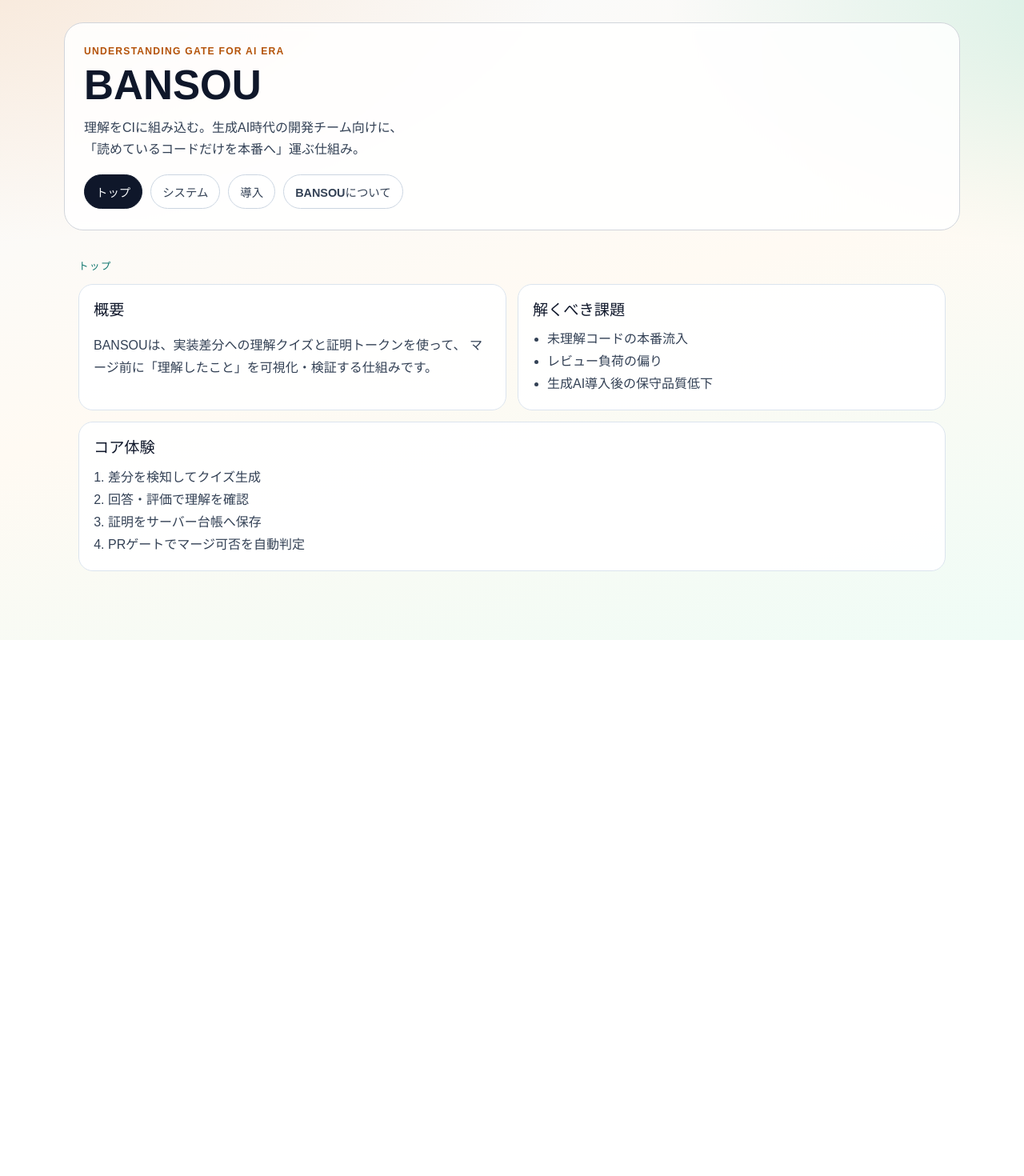
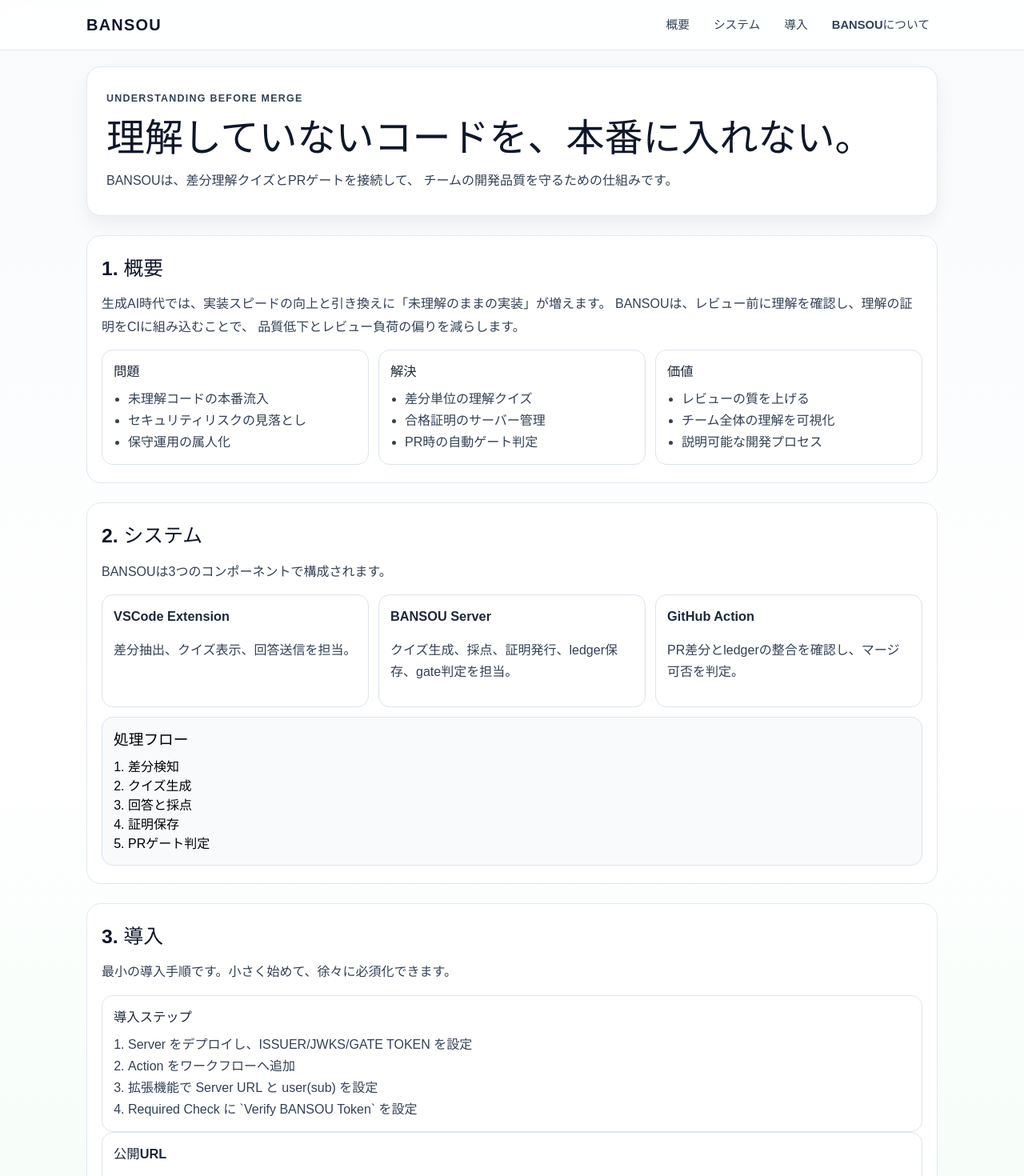
Before and after one commit to Utsugi0101/BANSOU_page, a React (Vite) app: page / in a window 1280 px wide. Shown: the top 1470 px of the page at 80% size. Before the commit the page ends 800 px from the top, so only its background shows below. Built offline with nearby package versions, Linux system fonts and the light colour scheme.

Commit message:
Refactor page to header-led sequential layout

```diff
--- a/src/App.css
+++ b/src/App.css
@@ -1,209 +1,191 @@
-#root {
+.page {
   min-height: 100vh;
+  background:
+    radial-gradient(1200px 600px at -10% -20%, rgba(245, 158, 11, 0.16), transparent 70%),
+    linear-gradient(180deg, #f8fafc 0%, #ffffff 48%, #f0fdf4 100%);
 }
 
-.layout {
-  min-height: 100vh;
-  padding: 28px;
-  background:
-    radial-gradient(1300px 600px at -10% -10%, rgba(248, 146, 48, 0.2), transparent 65%),
-    radial-gradient(900px 500px at 110% 0%, rgba(16, 185, 129, 0.16), transparent 64%),
-    linear-gradient(165deg, #f8fafc 0%, #fffaf3 50%, #effcf6 100%);
+.site-header {
+  position: sticky;
+  top: 0;
+  z-index: 20;
+  backdrop-filter: blur(8px);
+  background: rgba(255, 255, 255, 0.85);
+  border-bottom: 1px solid #e2e8f0;
+}
+
+.header-inner {
+  width: min(1100px, 100%);
+  margin: 0 auto;
+  padding: 12px 18px;
+  display: flex;
+  align-items: center;
+  justify-content: space-between;
+  gap: 16px;
+}
+
+.brand {
+  font-size: 1.25rem;
+  font-weight: 800;
+  color: #0f172a;
+  text-decoration: none;
+  letter-spacing: 0.06em;
+}
+
+.header-nav {
+  display: flex;
+  flex-wrap: wrap;
+  gap: 10px;
+}
+
+.header-nav a {
+  text-decoration: none;
+  color: #334155;
+  font-size: 0.92rem;
+  font-weight: 600;
+  padding: 8px 10px;
+  border-radius: 8px;
+}
+
+.header-nav a:hover {
+  background: #f1f5f9;
+}
+
+.content {
+  width: min(1100px, 100%);
+  margin: 0 auto;
+  padding: 20px 18px 40px;
+  scroll-behavior: smooth;
 }
 
 .hero {
-  width: min(1120px, 100%);
-  margin: 0 auto 18px;
-  padding: 26px 24px;
-  border: 1px solid #d1d5db;
-  border-radius: 24px;
-  background: rgba(255, 255, 255, 0.84);
-  backdrop-filter: blur(6px);
-  animation: fade-up 0.5s ease;
+  padding: 28px 24px;
+  border-radius: 18px;
+  border: 1px solid #e2e8f0;
+  background: #ffffff;
+  box-shadow: 0 12px 24px rgba(15, 23, 42, 0.06);
 }
 
-.hero-tag {
-  margin: 0 0 6px;
-  font-size: 0.76rem;
+.eyebrow {
+  margin: 0;
+  font-size: 0.78rem;
+  letter-spacing: 0.1em;
   font-weight: 700;
-  letter-spacing: 0.1em;
   color: #b45309;
 }
 
 .hero h1 {
-  margin: 0;
-  font-size: clamp(2rem, 4vw, 3.2rem);
-  line-height: 1.1;
+  margin: 10px 0 12px;
+  font-size: clamp(1.9rem, 3.8vw, 3rem);
+  line-height: 1.15;
   color: #0f172a;
 }
 
-.hero-copy {
-  margin: 10px 0 0;
-  font-size: 1rem;
+.hero p {
+  margin: 0;
+  color: #334155;
+  line-height: 1.8;
+}
+
+.section {
+  margin-top: 24px;
+  padding: 22px 18px;
+  border: 1px solid #e2e8f0;
+  border-radius: 18px;
+  background: rgba(255, 255, 255, 0.95);
+}
+
+.section h2 {
+  margin: 0 0 12px;
+  font-size: 1.55rem;
+  color: #0f172a;
+}
+
+.section > p {
+  margin: 0 0 14px;
+  color: #334155;
+  line-height: 1.8;
+}
+
+.cards {
+  display: grid;
+  gap: 12px;
+}
+
+.cards.two {
+  grid-template-columns: repeat(2, minmax(0, 1fr));
+}
+
+.cards.three {
+  grid-template-columns: repeat(3, minmax(0, 1fr));
+}
+
+.card {
+  border: 1px solid #dbe4ee;
+  border-radius: 14px;
+  padding: 14px;
+  background: #ffffff;
+}
+
+.card h3 {
+  margin: 0 0 8px;
+  font-size: 1.02rem;
+  color: #1e293b;
+}
+
+.card p,
+.card li {
   color: #334155;
   line-height: 1.7;
 }
 
-.main-nav {
-  display: flex;
-  flex-wrap: wrap;
-  gap: 10px;
-  margin-top: 18px;
-}
-
-.nav-pill {
-  border: 1px solid #cbd5e1;
-  border-radius: 999px;
-  background: #ffffff;
-  color: #334155;
-  padding: 10px 14px;
-  font-size: 0.9rem;
-  font-weight: 600;
-  cursor: pointer;
-  transition: transform 0.18s ease, box-shadow 0.18s ease, background-color 0.18s ease;
-}
-
-.nav-pill:hover {
-  transform: translateY(-1px);
-  box-shadow: 0 8px 16px rgba(15, 23, 42, 0.08);
-}
-
-.nav-pill.active {
-  background: #0f172a;
-  color: #f8fafc;
-  border-color: #0f172a;
-}
-
-.panel {
-  width: min(1120px, 100%);
-  margin: 0 auto;
-  padding: 18px;
-  border-radius: 24px;
-}
-
-.section-label {
-  margin: 0 0 12px;
-  font-size: 0.78rem;
-  font-weight: 700;
-  letter-spacing: 0.12em;
-  color: #0f766e;
-}
-
-.section-grid {
-  display: grid;
-  grid-template-columns: repeat(2, minmax(0, 1fr));
-  gap: 14px;
-}
-
-.feature-card {
-  border: 1px solid #dbe4ee;
-  border-radius: 18px;
-  background: rgba(255, 255, 255, 0.92);
-  padding: 18px;
-  animation: fade-up 0.4s ease both;
-}
-
-.feature-card:nth-child(2) {
-  animation-delay: 0.04s;
-}
-
-.feature-card:nth-child(3) {
-  animation-delay: 0.08s;
-}
-
-.feature-card:nth-child(4) {
-  animation-delay: 0.12s;
-}
-
-.feature-card.full {
-  grid-column: 1 / -1;
-}
-
-.feature-card h2 {
-  margin: 0 0 8px;
-  font-size: 1.2rem;
-  color: #0f172a;
-}
-
-.feature-card p,
-.feature-card li {
-  color: #334155;
-  line-height: 1.75;
-}
-
-.feature-card a {
-  color: #0369a1;
-}
-
-.feature-card ul,
-.feature-card ol {
+.card ul,
+.card ol {
   margin: 0;
   padding-left: 18px;
 }
 
-.chip-list {
-  display: flex;
-  flex-wrap: wrap;
-  gap: 8px;
-  list-style: none;
-  padding: 0;
+.card a {
+  color: #0369a1;
+  font-weight: 600;
 }
 
-.chip-list li {
-  border: 1px solid #d1fae5;
-  background: #ecfdf5;
-  border-radius: 999px;
-  padding: 6px 10px;
-  font-size: 0.86rem;
+.flow {
+  margin-top: 12px;
+  border: 1px solid #dbe4ee;
+  border-radius: 14px;
+  padding: 14px;
+  background: #f8fafc;
 }
 
-pre {
-  margin: 0;
-  background: #0f172a;
-  color: #f8fafc;
-  border-radius: 12px;
-  padding: 14px;
-  overflow-x: auto;
+.flow h3 {
+  margin: 0 0 8px;
 }
 
-blockquote {
+.flow ol {
   margin: 0;
-  padding: 14px;
+  padding-left: 18px;
+}
+
+.concept {
+  margin: 14px 0 0;
+  padding: 12px 14px;
   border-left: 4px solid #f59e0b;
   background: #fffbeb;
+  color: #78350f;
   border-radius: 8px;
-  color: #78350f;
 }
 
-@keyframes fade-up {
-  from {
-    opacity: 0;
-    transform: translateY(8px);
-  }
-  to {
-    opacity: 1;
-    transform: translateY(0);
+@media (max-width: 900px) {
+  .cards.two,
+  .cards.three {
+    grid-template-columns: 1fr;
   }
 }
 
-@media (max-width: 820px) {
-  .layout {
-    padding: 14px;
-  }
-
-  .hero {
-    padding: 20px 16px;
-  }
-
-  .panel {
-    padding: 6px;
-  }
-
-  .section-grid {
-    grid-template-columns: 1fr;
-  }
-
-  .feature-card.full {
-    grid-column: auto;
+@media (max-width: 680px) {
+  .header-inner {
+    align-items: flex-start;
+    flex-direction: column;
   }
 }
--- a/src/App.tsx
+++ b/src/App.tsx
@@ -1,180 +1,148 @@
-import { useMemo, useState } from 'react';
 import './App.css';
 
-type PageId = 'overview' | 'system' | 'adoption' | 'about';
-
-type NavItem = {
-  id: PageId;
-  label: string;
-};
-
-const navItems: NavItem[] = [
-  { id: 'overview', label: 'トップ' },
-  { id: 'system', label: 'システム' },
-  { id: 'adoption', label: '導入' },
-  { id: 'about', label: 'BANSOUについて' },
-];
-
 function App() {
-  const [page, setPage] = useState<PageId>('overview');
-  const current = useMemo(() => navItems.find((item) => item.id === page), [page]);
-
   return (
-    <div className="layout">
-      <header className="hero">
-        <p className="hero-tag">UNDERSTANDING GATE FOR AI ERA</p>
-        <h1>BANSOU</h1>
-        <p className="hero-copy">
-          理解をCIに組み込む。生成AI時代の開発チーム向けに、
-          <br />
-          「読めているコードだけを本番へ」運ぶ仕組み。
-        </p>
-        <nav className="main-nav" aria-label="BANSOU pages">
-          {navItems.map((item) => (
-            <button
-              key={item.id}
-              type="button"
-              className={`nav-pill ${item.id === page ? 'active' : ''}`}
-              onClick={() => setPage(item.id)}
-            >
-              {item.label}
-            </button>
-          ))}
-        </nav>
+    <div className="page">
+      <header className="site-header">
+        <div className="header-inner">
+          <a className="brand" href="#top">
+            BANSOU
+          </a>
+          <nav className="header-nav" aria-label="Main navigation">
+            <a href="#overview">概要</a>
+            <a href="#system">システム</a>
+            <a href="#adoption">導入</a>
+            <a href="#about">BANSOUについて</a>
+          </nav>
+        </div>
       </header>
 
-      <main className="panel">
-        <p className="section-label">{current?.label}</p>
-        {page === 'overview' && <OverviewPage />}
-        {page === 'system' && <SystemPage />}
-        {page === 'adoption' && <AdoptionPage />}
-        {page === 'about' && <AboutPage />}
+      <main id="top" className="content">
+        <section className="hero">
+          <p className="eyebrow">UNDERSTANDING BEFORE MERGE</p>
+          <h1>理解していないコードを、本番に入れない。</h1>
+          <p>
+            BANSOUは、差分理解クイズとPRゲートを接続して、
+            チームの開発品質を守るための仕組みです。
+          </p>
+        </section>
+
+        <section id="overview" className="section">
+          <h2>1. 概要</h2>
+          <p>
+            生成AI時代では、実装スピードの向上と引き換えに「未理解のままの実装」が増えます。
+            BANSOUは、レビュー前に理解を確認し、理解の証明をCIに組み込むことで、
+            品質低下とレビュー負荷の偏りを減らします。
+          </p>
+          <div className="cards three">
+            <article className="card">
+              <h3>問題</h3>
+              <ul>
+                <li>未理解コードの本番流入</li>
+                <li>セキュリティリスクの見落とし</li>
+                <li>保守運用の属人化</li>
+              </ul>
+            </article>
+            <article className="card">
+              <h3>解決</h3>
+              <ul>
+                <li>差分単位の理解クイズ</li>
+                <li>合格証明のサーバー管理</li>
+                <li>PR時の自動ゲート判定</li>
+              </ul>
+            </article>
+            <article className="card">
+              <h3>価値</h3>
+              <ul>
+                <li>レビューの質を上げる</li>
+                <li>チーム全体の理解を可視化</li>
+                <li>説明可能な開発プロセス</li>
+              </ul>
+            </article>
+          </div>
+        </section>
+
+        <section id="system" className="section">
+          <h2>2. システム</h2>
+          <p>BANSOUは3つのコンポーネントで構成されます。</p>
+          <div className="cards three">
+            <article className="card">
+              <h3>VSCode Extension</h3>
+              <p>差分抽出、クイズ表示、回答送信を担当。</p>
+            </article>
+            <article className="card">
+              <h3>BANSOU Server</h3>
+              <p>クイズ生成、採点、証明発行、ledger保存、gate判定を担当。</p>
+            </article>
+            <article className="card">
+              <h3>GitHub Action</h3>
+              <p>PR差分とledgerの整合を確認し、マージ可否を判定。</p>
+            </article>
+          </div>
+          <article className="flow">
+            <h3>処理フロー</h3>
+            <ol>
+              <li>差分検知</li>
+              <li>クイズ生成</li>
+              <li>回答と採点</li>
+              <li>証明保存</li>
+              <li>PRゲート判定</li>
+            </ol>
+          </article>
+        </section>
+
+        <section id="adoption" className="section">
+          <h2>3. 導入</h2>
+          <p>最小の導入手順です。小さく始めて、徐々に必須化できます。</p>
+          <article className="card">
+            <h3>導入ステップ</h3>
+            <ol>
+              <li>Server をデプロイし、ISSUER/JWKS/GATE TOKEN を設定</li>
+              <li>Action をワークフローへ追加</li>
+              <li>拡張機能で Server URL と user(sub) を設定</li>
+              <li>Required Check に `Verify BANSOU Token` を設定</li>
+            </ol>
+          </article>
+          <article className="card">
+            <h3>公開URL</h3>
+            <ul>
+              <li>
+                VSCode Marketplace:{' '}
+                <a
+                  href="https://marketplace.visualstudio.com/items?itemName=utsugi0101.bansou"
+                  target="_blank"
+                  rel="noreferrer"
+                >
+                  utsugi0101.bansou
+                </a>
+              </li>
+            </ul>
+          </article>
+        </section>
+
+        <section id="about" className="section">
+          <h2>4. BANSOUについて</h2>
+          <div className="cards two">
+            <article className="card">
+              <h3>SecHack365</h3>
+              <p>
+                ここにSecHack365でのテーマ背景、取り組んだ課題、開発の狙いを書けます。
+              </p>
+            </article>
+            <article className="card">
+              <h3>開発者プロフィール</h3>
+              <p>
+                ここにあなた自身の紹介、問題意識、今後の展望を記載できます。
+              </p>
+            </article>
+          </div>
+          <blockquote className="concept">
+            BANSOUはコードを書くためのツールではない。理解をCIに組み込む仕組みである。
+          </blockquote>
+        </section>
       </main>
     </div>
   );
 }
 
-function OverviewPage() {
-  return (
-    <section className="section-grid">
-      <article className="feature-card">
-        <h2>概要</h2>
-        <p>
-          BANSOUは、実装差分への理解クイズと証明トークンを使って、
-          マージ前に「理解したこと」を可視化・検証する仕組みです。
-        </p>
-      </article>
-      <article className="feature-card">
-        <h2>解くべき課題</h2>
-        <ul>
-          <li>未理解コードの本番流入</li>
-          <li>レビュー負荷の偏り</li>
-          <li>生成AI導入後の保守品質低下</li>
-        </ul>
-      </article>
-      <article className="feature-card full">
-        <h2>コア体験</h2>
-        <ol>
-          <li>差分を検知してクイズ生成</li>
-          <li>回答・評価で理解を確認</li>
-          <li>証明をサーバー台帳へ保存</li>
-          <li>PRゲートでマージ可否を自動判定</li>
-        </ol>
-      </article>
-    </section>
-  );
-}
-
-function SystemPage() {
-  return (
-    <section className="section-grid">
-      <article className="feature-card">
-        <h2>VSCode Extension</h2>
-        <p>差分取得、クイズUI、回答送信を担当。開発者が最初に触れる入口です。</p>
-      </article>
-      <article className="feature-card">
-        <h2>BANSOU Server</h2>
-        <p>
-          クイズ生成・採点・attestation発行・ledger保存・gate評価を一元的に提供します。
-        </p>
-      </article>
-      <article className="feature-card">
-        <h2>GitHub Action</h2>
-        <p>
-          PR差分を取得し、サーバーの <code>/gate/evaluate</code> を照会してマージ可否を判定します。
-        </p>
-      </article>
-      <article className="feature-card full">
-        <h2>技術スタック</h2>
-        <ul className="chip-list">
-          <li>VSCode Extension API</li>
-          <li>Cloudflare Workers + D1</li>
-          <li>JWT (EdDSA / JWKS)</li>
-          <li>GitHub Actions</li>
-          <li>OpenAI API (Quiz generation)</li>
-        </ul>
-      </article>
-    </section>
-  );
-}
-
-function AdoptionPage() {
-  return (
-    <section className="section-grid">
-      <article className="feature-card full">
-        <h2>導入ステップ</h2>
-        <ol>
-          <li>BANSOU Server をデプロイし、ISSUER/JWKS/GATE API TOKEN を設定</li>
-          <li>リポジトリへ BANSOU Action workflow を追加</li>
-          <li>VSCode拡張で server URL と sub を設定</li>
-          <li>ブランチ保護で Verify BANSOU Token を Required Check にする</li>
-        </ol>
-      </article>
-      <article className="feature-card full">
-        <h2>最小設定例</h2>
-        <pre>
-          <code>{`issuer: https://bansou-server.example.workers.dev
-jwks_url: https://bansou-server.example.workers.dev/.well-known/jwks.json
-gate_url: https://bansou-server.example.workers.dev`}</code>
-        </pre>
-      </article>
-      <article className="feature-card full">
-        <h2>公開URL</h2>
-        <ul>
-          <li>
-            VSCode Marketplace:{' '}
-            <a href="https://marketplace.visualstudio.com/items?itemName=utsugi0101.bansou" target="_blank" rel="noreferrer">
-              https://marketplace.visualstudio.com/items?itemName=utsugi0101.bansou
-            </a>
-          </li>
-        </ul>
-      </article>
-    </section>
-  );
-}
-
-function AboutPage() {
-  return (
-    <section className="section-grid">
-      <article className="feature-card">
-        <h2>SecHack365について</h2>
-        <p>
-          この枠にSecHack365の参加テーマや活動背景、なぜBANSOUを作るに至ったかを記載できます。
-        </p>
-      </article>
-      <article className="feature-card">
-        <h2>開発者プロフィール</h2>
-        <p>
-          ここにあなたの経歴、問題意識、今後の展望を記載してください。
-          チームや採用向け説明としても使えるセクションです。
-        </p>
-      </article>
-      <article className="feature-card full">
-        <h2>コンセプト</h2>
-        <blockquote>「BANSOUはコードを書くためのツールではない。理解をCIに組み込む仕組みである。」</blockquote>
-      </article>
-    </section>
-  );
-}
-
 export default App;
```
